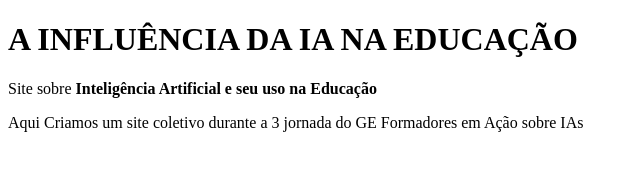
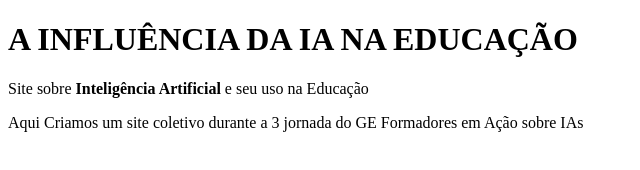
Before and after one commit to soares182023/turmaak, a plain HTML site: page index.html in a window 1280 px wide. Shown: the full height of the page, 0-640 px from the left. Drawn offline with Linux system fonts and the light colour scheme.

Commit message:
17 outubro

```diff
--- a/index.html
+++ b/index.html
@@ -6,7 +6,7 @@
     </head>
     <body>
         <h1> A INFLUÊNCIA DA IA NA EDUCAÇÃO </h1>
-<P>Site sobre  <strong>Inteligência Artificial e seu uso na Educação</strong></P>
+<P>Site sobre  <strong>Inteligência Artificial</strong> e seu uso na Educação </P>
 <P>Aqui Criamos um site coletivo durante a 3 jornada do GE Formadores em Ação sobre IAs</P>
 </BOdy>
 </html>
```
